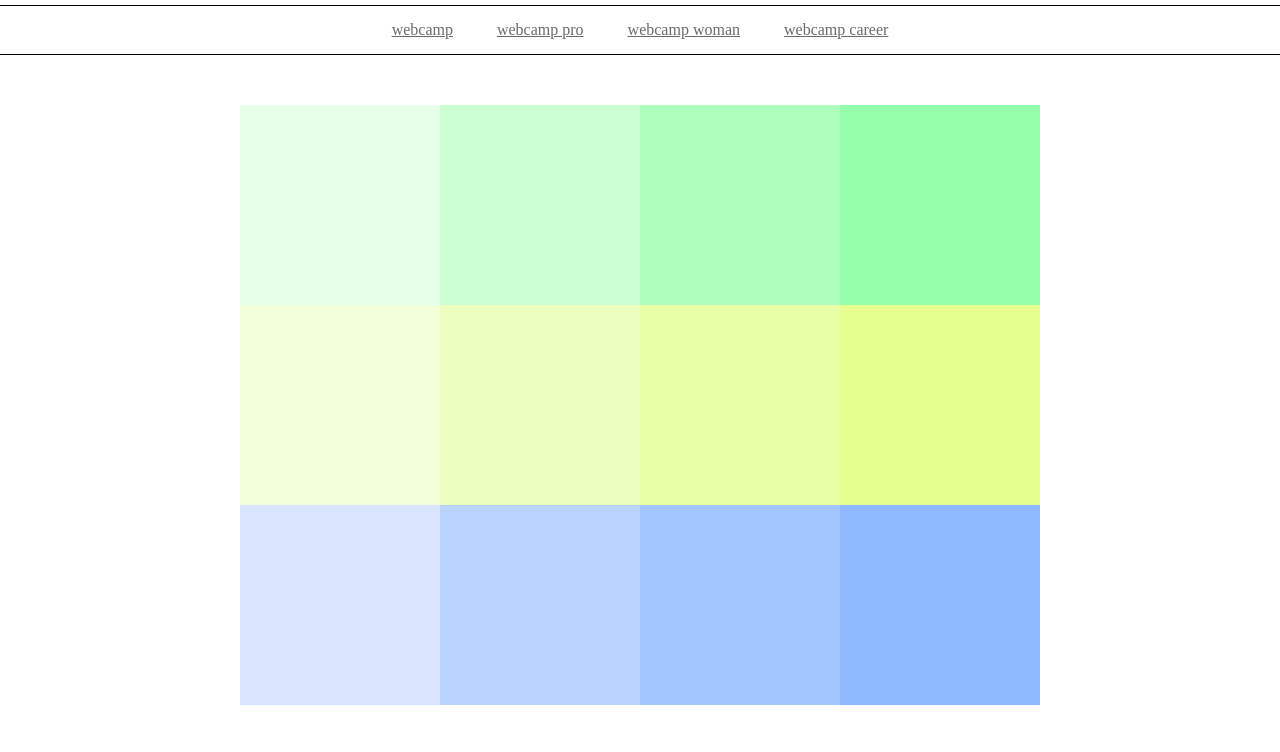
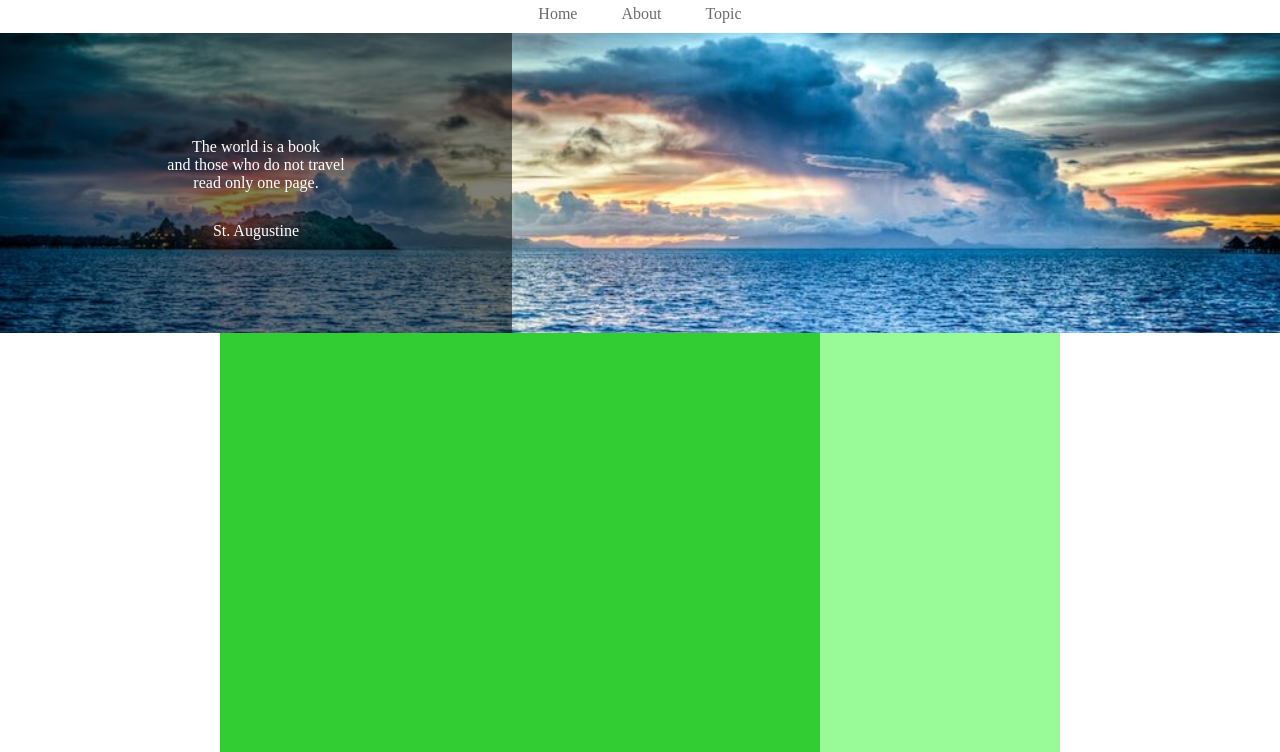
Before and after one commit to sakamoto7view/git-practice3, a plain HTML site: page index.html in a window 1280 px wide. Shown: the part 72-824 px from the top of the page. Drawn offline with Linux system fonts and the light colour scheme.

Commit message:
ファイル追加

```diff
--- a/index.html
+++ b/index.html
@@ -4,14 +4,14 @@
     <meta charset="UTF-8" />
     <!-- CSSファイルの読み込み -->
     <link rel="stylesheet" href="style.css" />
-    <title>Infratop</title>
+    <title>CARAVAN</title>
   </head>
 
   <body>
     <!-- header -->
     <header>
       <h1 class="heading">
-        <a href="index.html"> infratop </a>
+        <a href="index.html"> CARAVAN </a>
       </h1>
     </header>
 
@@ -19,40 +19,30 @@
     <nav>
       <ul class="nav-list">
         <li class="nav-list-item">
-          <a href="index.html"> webcamp </a>
+          <a href="index.html">Home</a>
         </li>
-        <li class="nav-list-item">
-          <a href="index.html"> webcamp pro</a>
-        </li>
-        <li class="nav-list-item">
-          <a href="index.html"> webcamp woman</a>
-        </li>
-        <li class="nav-list-item">
-          <a href="index.html"> webcamp career</a>
-        </li>
+        <li class="nav-list-item">About</li>
+        <li class="nav-list-item">Topic</li>
       </ul>
     </nav>
 
+    <!-- main-visual用のdiv -->
+    <div class="main-visual">
+      <div class="main-visual-content">
+        <!-- pタグ（と文字）を追加 -->
+        <p class="main-visual-text">
+          The world is a book</br>
+          and those who do not travel</br>
+          read only one page.
+        </p>
+        <p class="main-visual-name">St. Augustine</p>
+      </div>
+    </div>
+
     <!-- main用のdiv -->
     <div class="main">
-      <div class="main1">
-        <div class="box1"></div>
-        <div class="box2"></div>
-        <div class="box3"></div>
-        <div class="box4"></div>
-      </div>
-      <div class="main2">
-        <div class="box5"></div>
-        <div class="box6"></div>
-        <div class="box7"></div>
-        <div class="box8"></div>
-      </div>
-      <div class="main3">
-        <div class="box9"></div>
-        <div class="box10"></div>
-        <div class="box11"></div>
-        <div class="box12"></div>
-      </div>
+      <div class="blog"></div>
+      <div class="sidebar"></div>
     </div>
 
     <!-- footer -->
--- a/style.css
+++ b/style.css
@@ -6,126 +6,78 @@
   color: #6c6b6b;
 }
 
+a {
+  text-decoration: none;
+}
+
 header {
-  width: 100%; /* 横幅100% */
-  padding: 20px 0;
+  width: 90%; /* 横幅90% */
+  padding: 15px 0;
+  margin: 0 auto;
   text-align: center;
+}
+
+header .heading {
+  font-size: 32px;
 }
 
 .nav-list {
   text-align: center;
-  padding: 15px 0;
+  padding: 10px 0;
   margin: 0 auto;
-  border-top: 1px solid black;
-  border-bottom: 1px solid black;
 }
 
 .nav-list-item {
   list-style: none;
   display: inline-block;
-  margin: 0px 20px;
+  margin: 0 20px;
+}
+
+.main-visual {
+  width: 100%; /* 横幅いっぱい */
+  height: 300px; /* 高さ300px */
+  background-image: URL(img/mv.jpg);
+  background-size: cover;
+  background-position: center;
+}
+
+.main-visual-content {
+  width: 40%; /* 横幅40% */
+  height: 300px; /* 親の高さに揃える */
+  background-color: rgba(0, 0, 0, 0.5); /* 背景色を半透明の黒にする */
+  text-align: center; /* 文字を中央揃えにする */
+  padding-top: 105px; /* 上側の内側余白で垂直方向の位置を調整 */
+}
+
+.main-visual-text {
+  color: #fff; /* 文字色を白に変更 */
+}
+
+.main-visual-name {
+  margin-top: 30px; /* 上側の外側の余白 */
+  color: #fff; /* 文字色を白に変更 */
 }
 
 .main {
-  width: 800px;
-  height: 600px;
-  margin: 50px auto;
-}
-
-.main1 {
-  width: 800px; /* 横幅いっぱい */
-  height: 200px; /* 高さ1400px（多めに設定） */
+  width: 100%; /* 横幅いっぱい */
+  height: 1400px; /* 高さ1400px（多めに設定） */
 
   display: flex; /* flexboxの利用 */
   justify-content: center; /* 子要素の横並び・中央寄せ */
+
+  margin: 0 auto; /* 中央寄せ（左右に余白がないとできない） */
 }
 
-.box1 {
-  width: 200px;
-  height: 200px;
-  background-color: #e6ffe9;
+.blog {
+  width: 600px; /* 横幅600px */
+  height: 1400px; /* 高さ1400px */
+  background-color: limegreen; /* 背景色limegreen */
 }
 
-.box2 {
-  width: 200px;
-  height: 200px;
-  background-color: #cbffd3;
-}
-
-.box3 {
-  width: 200px;
-  height: 200px;
-  background-color: #aeffbd;
-}
-
-.box4 {
-  width: 200px;
-  height: 200px;
-  background-color: #93ffab;
-}
-
-.main2 {
-  width: 800px; /* 横幅いっぱい */
-  height: 200px; /* 高さ1400px（多めに設定） */
-
-  display: flex; /* flexboxの利用 */
-  justify-content: center; /* 子要素の横並び・中央寄せ */
-}
-
-.box5 {
-  width: 200px;
-  height: 200px;
-  background-color: #f3ffd8;
-}
-
-.box6 {
-  width: 200px;
-  height: 200px;
-  background-color: #edffbe;
-}
-
-.box7 {
-  width: 200px;
-  height: 200px;
-  background-color: #e9ffa5;
-}
-
-.box8 {
-  width: 200px;
-  height: 200px;
-  background-color: #e4ff8d;
-}
-
-.main3 {
-  width: 800px; /* 横幅いっぱい */
-  height: 200px; /* 高さ1400px（多めに設定） */
-
-  display: flex; /* flexboxの利用 */
-  justify-content: center; /* 子要素の横並び・中央寄せ */
-}
-
-.box9 {
-  width: 200px;
-  height: 200px;
-  background-color: #d9e5ff;
-}
-
-.box10 {
-  width: 200px;
-  height: 200px;
-  background-color: #bad3ff;
-}
-
-.box11 {
-  width: 200px;
-  height: 200px;
-  background-color: #a4c6ff;
-}
-
-.box12 {
-  width: 200px;
-  height: 200px;
-  background-color: #8eb8ff;
+.sidebar {
+  width: 240px; /* 横幅240px */
+  height: 1400px; /* 高さ1400px */
+  background-color: palegreen; /* 背景色palegreen */
 }
 
 footer {
```
Also changed, not shown: img/airport.jpg (added), img/asia.jpg (added), img/desert.jpg (added), img/forest.jpg (added), img/italy.jpg (added), img/japan.jpg (added), img/japan2.jpg (added), img/lake.jpg (added), img/mv.jpg (added), img/person.jpg (added), img/road.jpg (added), img/snow.jpg (added), 1 other file.
